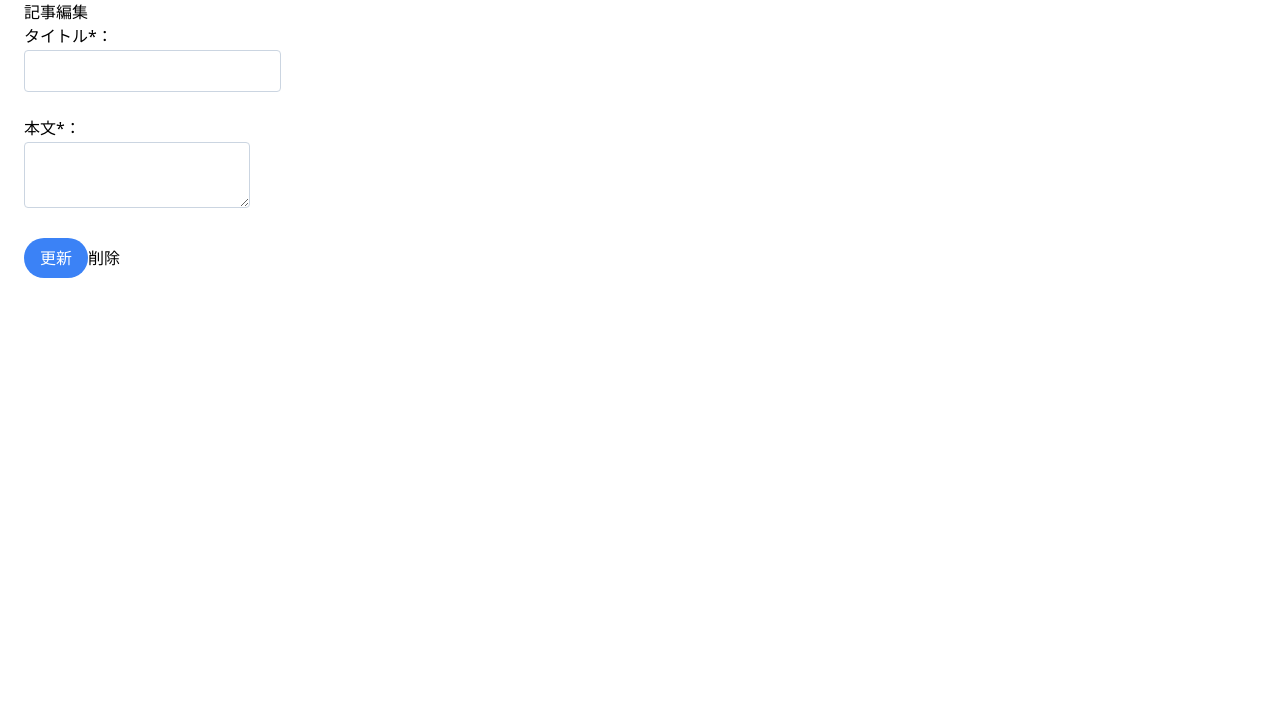
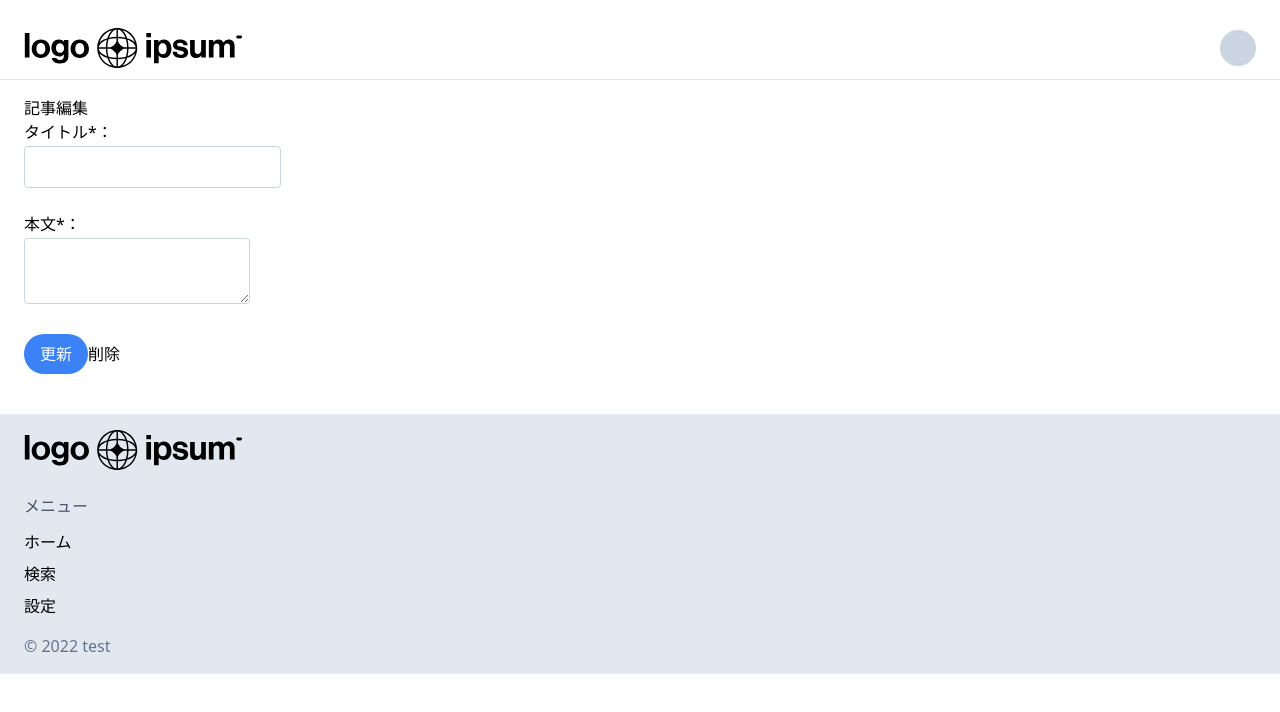
Before and after one commit to HayatoNabetani/nextjs-firebase-algolia, a Next.js app: page /posts/1/edit in a window 1280 px wide. Shown: the top 712 px of the page. Built offline with nearby package versions, Linux system fonts and the light colour scheme; no server answers; the database is empty; sample sign-in values are in the browser's storage.

Commit message:
レイアウト残り追加

```diff
--- a/pages/posts/[id]/edit.tsx
+++ b/pages/posts/[id]/edit.tsx
@@ -1,6 +1,9 @@
+import { ReactElement } from "react";
+import Layout from "../../../components/layout";
 import PostForm from "../../../components/post-form";
+import { NextPageWithLayout } from "../../_app";
 
-const EditPage = () => {
+const EditPage: NextPageWithLayout = () => {
     return (
         <div className="container">
             <PostForm isEditMode />
@@ -8,4 +11,8 @@ const EditPage = () => {
     );
 };
 
+EditPage.getLayout = function getLayout(page: ReactElement) {
+    return <Layout>{page}</Layout>;
+};
+
 export default EditPage;
--- a/pages/posts/[id]/index.tsx
+++ b/pages/posts/[id]/index.tsx
@@ -3,16 +3,17 @@ import { doc, getDoc } from "firebase/firestore";
 import { GetStaticPaths, GetStaticProps, InferGetStaticPropsType } from "next";
 import Link from "next/link";
 import { useRouter } from "next/router";
-import { useEffect, useState } from "react";
+import { ReactElement, useEffect, useState } from "react";
 import useSWR from "swr/immutable";
+import Layout from "../../../components/layout";
 import { useAuth } from "../../../context/auth";
 import { db } from "../../../firebase/client";
 import { adminDb } from "../../../firebase/server";
 import { useUser } from "../../../lib/user";
 import { Post } from "../../../types/post";
 import { User } from "../../../types/user";
+import { NextPageWithLayout } from "../../_app";
 
-/* ここはnodejsの領域なので、/firebase/clientは使わないように！ */
 export const getStaticProps: GetStaticProps<{
     post: Post;
 }> = async (context) => {
@@ -27,20 +28,6 @@ export const getStaticProps: GetStaticProps<{
     };
 };
 
-/*
-あらかじめ、記事IDがあるのは事前に教えてよ〜〜〜
-ただ、頻繁にこういうのがある時は、わからん
-ビルドの旅に数万の記事をビルドするのは現実的ではない
-よって paths : []
-
-ローディングしますか？
-fallback: true
-これはページがないなら404
-fallback: false
-白い画面だよ
-fallback: 'blocking'
-*/
-
 export const getStaticPaths: GetStaticPaths = async (context) => {
     return {
         paths: [],
@@ -48,7 +35,7 @@ export const getStaticPaths: GetStaticPaths = async (context) => {
     };
 };
 
-const PostDetailPage = ({
+const PostDetailPage: NextPageWithLayout = ({
     post,
 }: InferGetStaticPropsType<typeof getStaticProps>) => {
     const user = useUser(post?.authorId);
@@ -79,4 +66,8 @@ const PostDetailPage = ({
     );
 };
 
+PostDetailPage.getLayout = function getLayout(page: ReactElement) {
+    return <Layout>{page}</Layout>;
+};
+
 export default PostDetailPage;
```
